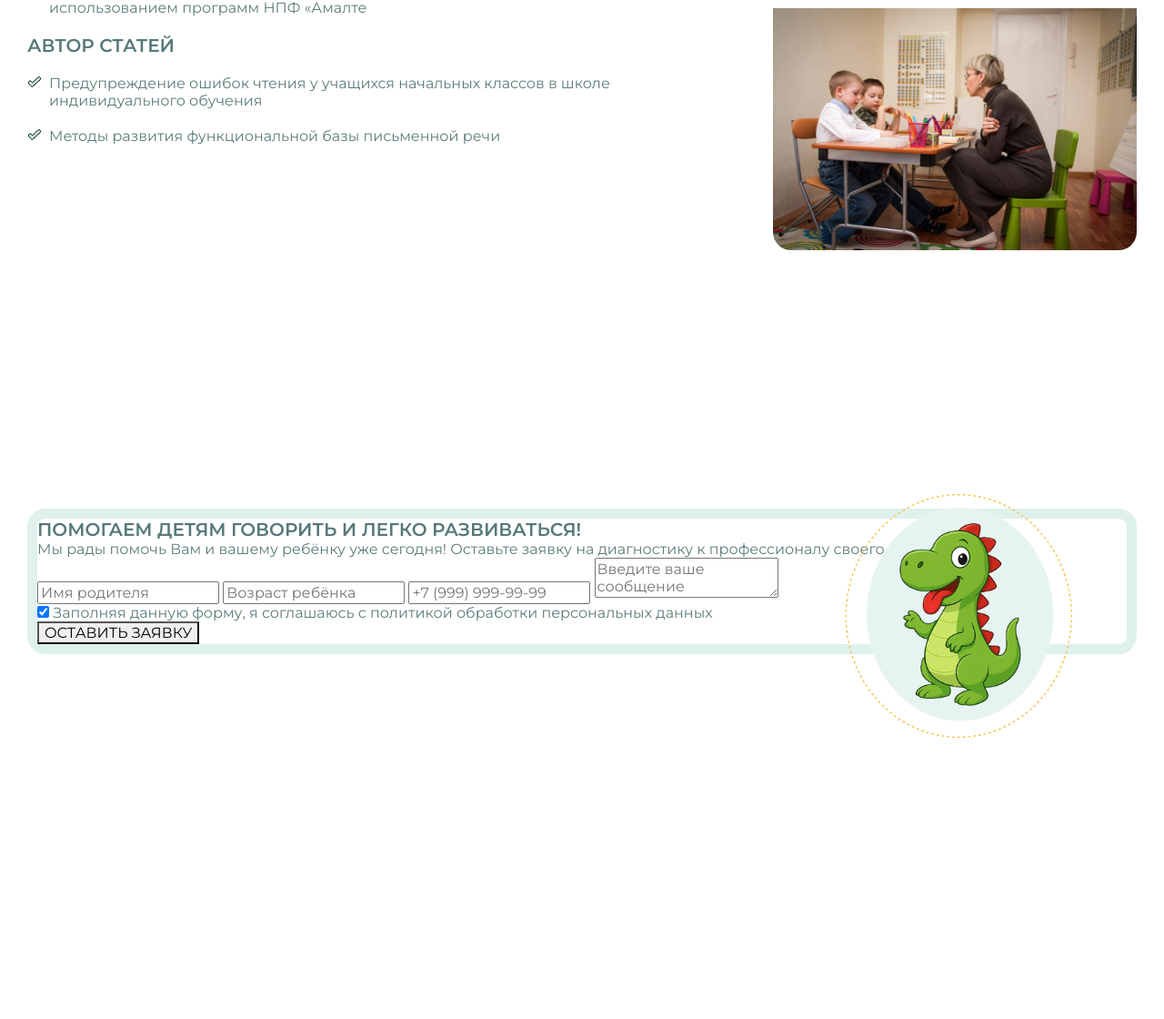
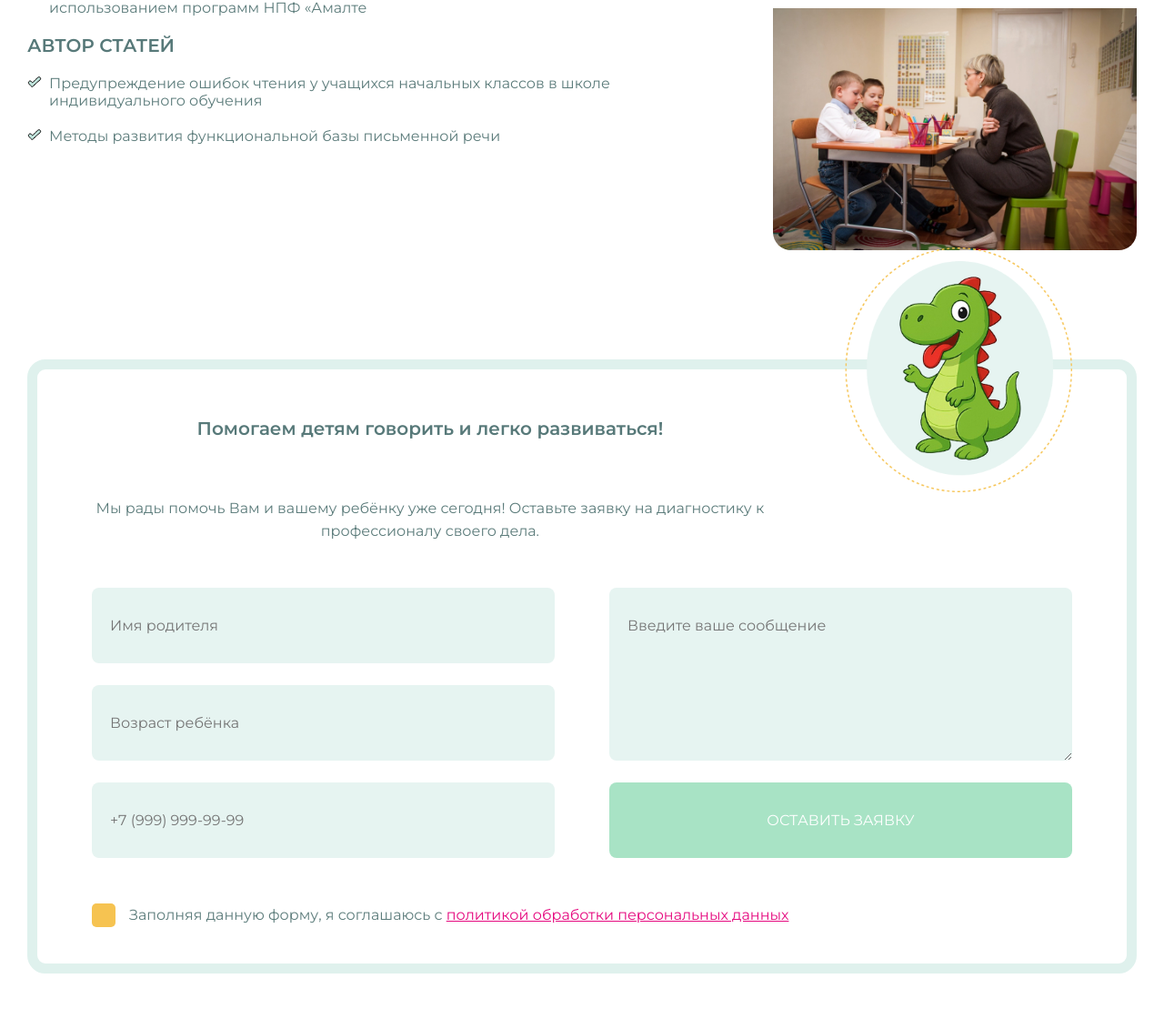
Before and after one commit to dariaSDemidova/logoped, a PHP site: page / in a window 1280 px wide. Shown: the part 697-1817 px from the top of the page at 91% size. Before the commit the page ends 1508 px from the top, so only its background shows below. Run offline with PHP 8.4, Linux system fonts and the light colour scheme.

Commit message:
feat: add styles for desktop

```diff
--- a/index.html
+++ b/index.html
@@ -98,24 +98,26 @@
         </section>
         <section class="reviews"></section>
         <section class="game"></section> -->
-        <section class="form-section">
+        <section class="form-section section-common">
             <div class="container">
                 <div class="form-wrapper">
                     <div class="form-text">
                         <h3 class="form-title">Помогаем детям говорить и легко развиваться!</h3>
                         <p class="form-subtext">Мы рады помочь Вам и вашему ребёнку уже сегодня! Оставьте заявку на диагностику к профессионалу своего дела.</p>
-                        <form>
-                            <input type="text" placeholder="Имя родителя" required>
-                            <input type="text" placeholder="Возраст ребёнка" required>
-                            <input type="tel" placeholder="+7 (999) 999-99-99" required>
-                            <textarea name="message" id="message" placeholder="Введите ваше сообщение"></textarea>
-                            <div class="checkbox">
-                                <input type="checkbox" id="agree" required checked>
-                                <label for="agree">Заполняя данную форму, я соглашаюсь с <a href="#">политикой обработки персональных данных</a></label>
-                            </div>
-                            <button type="submit">ОСТАВИТЬ ЗАЯВКУ</button>
-                        </form>
                     </div>
+                    <form>
+                        <div class="form-content">
+                            <input class="name-input" type="text" placeholder="Имя родителя" required>
+                            <input class="age-input" type="text" placeholder="Возраст ребёнка" required>
+                            <input class="phone-input" type="tel" placeholder="+7 (999) 999-99-99" required>
+                            <textarea class="message" name="message" id="message" placeholder="Введите ваше сообщение"></textarea>
+                            <button class="form-button" type="submit">ОСТАВИТЬ ЗАЯВКУ</button>
+                        </div>
+                        <div class="checkbox">
+                            <input type="checkbox" id="agree" required>
+                            <label for="agree">Заполняя данную форму, я соглашаюсь с <a href="#">политикой обработки персональных данных</a></label>
+                        </div>
+                    </form>
                     <div class="form-image">
                         <img src="./assets/images/dino-form-withframe.png" alt="Динозаврик">
                     </div>
--- a/styles/style.css
+++ b/styles/style.css
@@ -460,18 +460,36 @@ iframe {
 .game {}
 
 /* Section Form */
-.form-section {
-    padding-top: 234px;
-}
+
 .form-wrapper {
     position: relative;
+    padding: 40px 60px;
     border-radius: 20px;
     border: 11px solid #DFF1ED;
 }
 
+.form-text {
+    width: 69%;
+}
+
+.form-title {
+    width: 100%;
+    line-height: 50px;
+    text-align: center;
+    margin-bottom: 50px;
+    text-transform: none;
+}
+
+.form-subtext {
+    width: 100%;
+    text-align: center;
+    line-height: 25px;
+    margin-bottom: 50px;
+}
+
 .form-image {
     position: absolute;
-    top: -20%;
+    top: -134px;
     right: 5%;
     max-width: 250px;
 }
@@ -481,6 +499,76 @@ iframe {
     height: auto;
 }
 
+.form-content {
+    display: grid;
+    grid-template-columns: 1fr 1fr;
+    column-gap: 60px;
+    row-gap: 24px;
+    grid-template-areas:
+    "nameinput message"
+    "ageinput message"
+    "phoneinput formbutton";
+    margin-bottom: 50px;
+}
+
+.name-input {grid-area: nameinput;}
+.message {grid-area: message;}
+.age-input {grid-area: ageinput;}
+.phone-input {grid-area: phoneinput;}
+.form-button {grid-area: formbutton;}
+
+
+.form-content input,
+.form-content textarea {
+    background-color: #E6F4F1;
+    border: none;
+    border-radius: 8px;
+}
+
+.form-content input,
+.form-content textarea {
+    padding: 32px 20px;
+}
+
+.checkbox {
+    display: flex;
+    align-items: center;
+    gap: 15px;
+}
+
+.checkbox input[type="checkbox"] {
+    appearance: none;
+    -webkit-appearance: none;
+    -moz-appearance: none;
+    width: 26px;
+    height: 26px;
+    border: none;
+    border-radius: 5px;
+    background-color: #F6C351;
+    cursor: pointer;
+    display: inline-block;
+    vertical-align: middle;
+    position: relative;
+}
+
+.checkbox input[type="checkbox"]:checked::after {
+    content: "✔";
+    position: absolute;
+    top: 50%;
+    left: 50%;
+    transform: translate(-50%, -50%);
+}
+.checkbox a {
+    color: #E5097F;
+    text-decoration: underline;
+}
+
+.form-button {
+    background-color: #A8E3C5;
+    border: none;
+    border-radius: 8px;
+    color: #FFFFFF;
+}
 /* .contacts {} */
 
 /* .footer {} */
```
